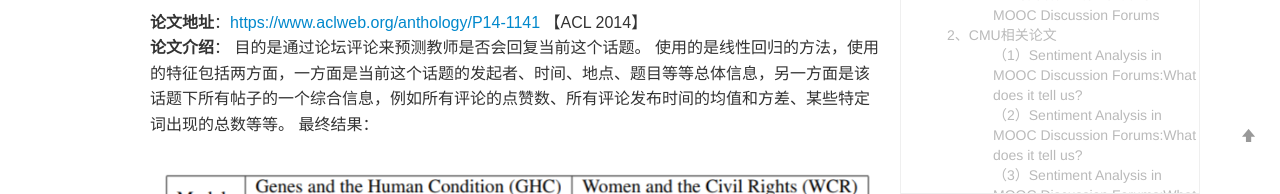
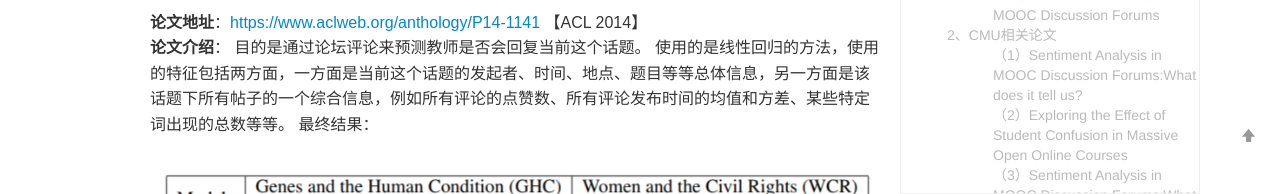
Before and after one commit to yuanmingchen/yuanmingchen.github.io, a Jekyll site: the page built from _posts/2019-04-19-online course nlp paper survey 2.md, in a window 1280 px wide and 900 px high, scrolled down 937 px. Shown: the part 706-900 px from the top of the window. Built offline with Jekyll 4.4.1, drawn with Linux system fonts in a browser that asks for light colours; formulas are drawn with MathJax 3; comment, search, counter and statistics services are not loaded; some of the changed text lies outside the part shown.

Commit message:
Updates _posts/2019-04-19-online course nlp paper survey 2.md
Auto commit by GitBook Editor

```diff
--- a/_posts/2019-04-19-online course nlp paper survey 2.md
+++ b/_posts/2019-04-19-online course nlp paper survey 2.md
@@ -101,7 +101,7 @@ Proceedings of the 5th Workshop on Natural Language Processing Techniques for Ed
 **实验数据**：
 **实验结果**：
 
-#### （2）Sentiment Analysis in MOOC Discussion Forums:What does it tell us?
+#### （2）Exploring the Effect of Student Confusion in Massive Open Online Courses
 **论文地址**：<https://www.cs.cmu.edu/~mwen/papers/edm2014-camera-ready.pdf>
 **论文介绍**：
 **研究方法**：
```
